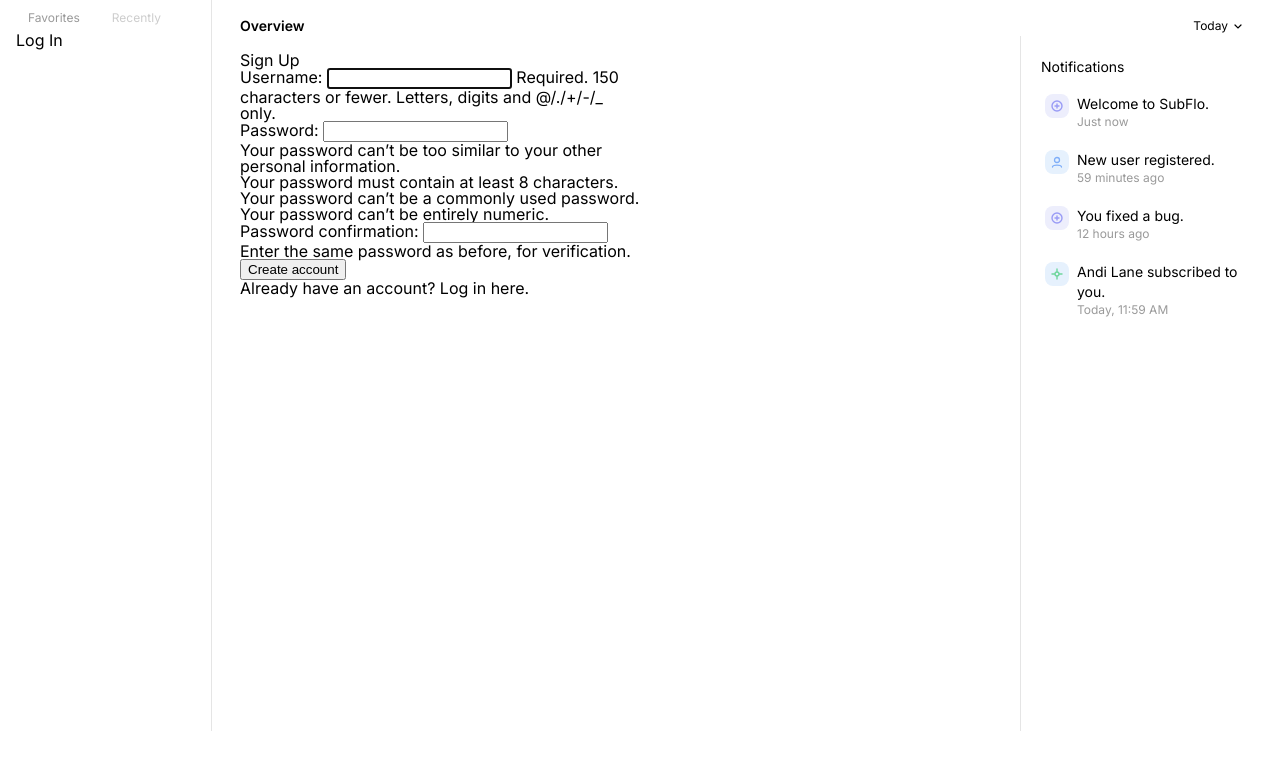
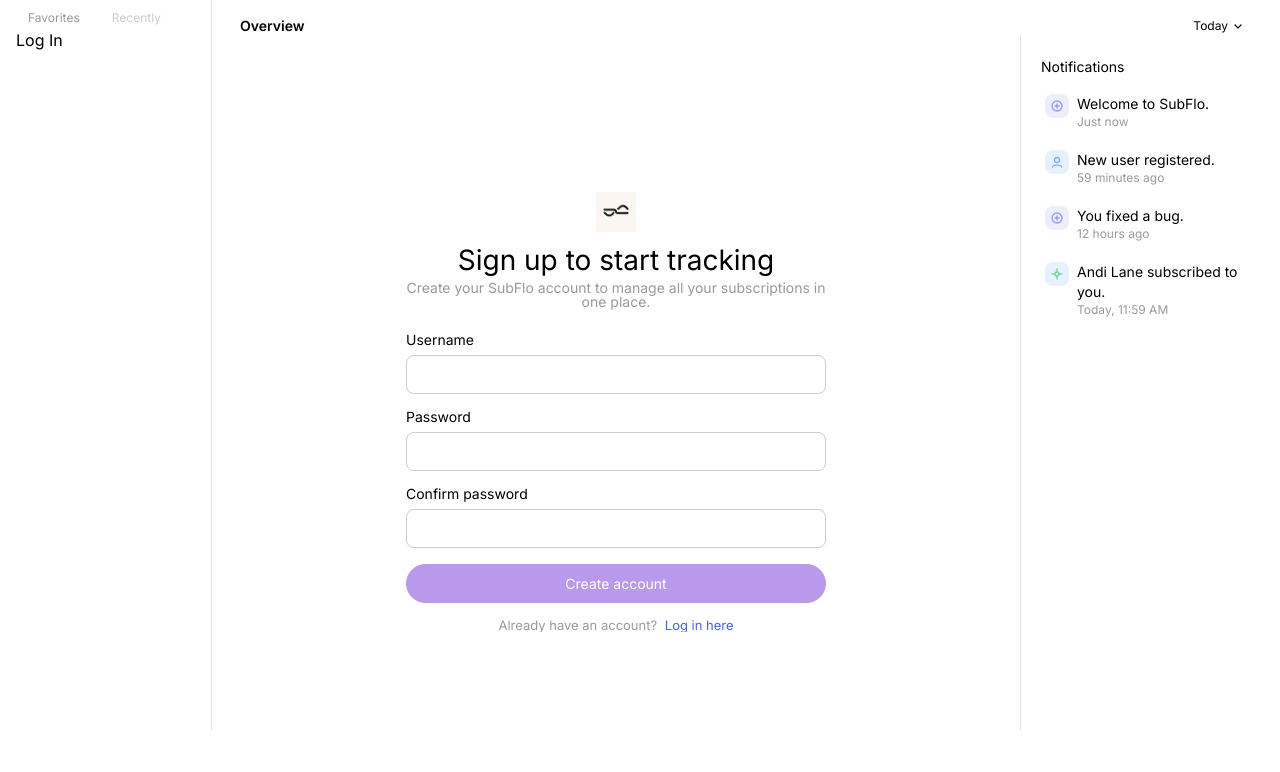
Before and after one commit to kyoonx/5_SubFlo, a Django app: page /signup/ in a window 1280 px wide. Shown: the part 69-841 px from the top of the page. Before the commit the page ends 800 px from the top, so only its background shows below. Run offline with Django 5.2, Linux system fonts and the light colour scheme; some libraries are stand-ins or nearby versions.

Commit message:
Made the sign up and login page CSS look overall nicer

```diff
--- a/templates/accounts/signup.html
+++ b/templates/accounts/signup.html
@@ -1,30 +1,95 @@
 {% extends "base.html" %}
-{% block title %}
-  Sign Up
-{% endblock %}
+{% load static %}
+{% block title %}Sign Up{% endblock %}
 
 {% block content %}
-  <div class="container mt-4" style="max-width: 400px;">
-    <h2 class="mb-3 text-center">Sign Up</h2>
+  <div class="ds-page" style="min-height: calc(100vh - 80px); display:flex; align-items:center; justify-content:center;">
+    <div class="ds-panel"
+         style="max-width: 420px; width:100%; text-align:center; background:transparent; border:none; box-shadow:none; padding:0;">
+      <div style="display:flex; flex-direction:column; align-items:center; margin-bottom:24px;">
+        <img src="{% static 'subflo_logo.jpg' %}"
+             alt="SubFlo logo"
+             style="height:40px; width:auto; margin-bottom:12px;">
+        <h1 style="font-size:28px; line-height:1.2; margin:0 0 4px;">
+          Sign up to start tracking
+        </h1>
+        <p style="margin:0; font-size:14px; color:var(--colors-black-40);">
+          Create your SubFlo account to manage all your subscriptions in one place.
+        </p>
+      </div>
 
-    {% if form.errors %}
-      <div class="alert alert-danger" role="alert">
-        Please correct the errors below.
+      {% if form.non_field_errors %}
+        <div style="margin-bottom: 12px; padding: 8px 12px; border-radius: 8px; background:#fef2f2; color:#b91c1c; font-size: 13px;">
+          {% for error in form.non_field_errors %}
+            <div>{{ error }}</div>
+          {% endfor %}
         </div>
       {% endif %}
 
-    <form method="POST" class="card p-3 shadow-sm">
+      <form method="POST" novalidate style="text-align:left;">
         {% csrf_token %}
-      {{ form.as_p }}
 
-      <div class="d-grid mt-3">
-        <button type="submit" class="btn btn-primary">Create account</button>
+        <div class="ds-form-group">
+          <label class="ds-label" for="id_username">Username</label>
+          <input
+            class="ds-input"
+            type="text"
+            name="username"
+            id="id_username"
+            value="{{ form.username.value|default_if_none:'' }}"
+            autocomplete="username"
+          >
+          {% for error in form.username.errors %}
+            <p style="color:#f04438; font-size:12px; margin-top:4px;">{{ error }}</p>
+          {% endfor %}
+        </div>
+
+        <div class="ds-form-group">
+          <label class="ds-label" for="id_password1">Password</label>
+          <input
+            class="ds-input"
+            type="password"
+            name="password1"
+            id="id_password1"
+            autocomplete="new-password"
+          >
+          {% for error in form.password1.errors %}
+            <p style="color:#f04438; font-size:12px; margin-top:4px;">{{ error }}</p>
+          {% endfor %}
+        </div>
+
+        <div class="ds-form-group">
+          <label class="ds-label" for="id_password2">Confirm password</label>
+          <input
+            class="ds-input"
+            type="password"
+            name="password2"
+            id="id_password2"
+            autocomplete="new-password"
+          >
+          {% for error in form.password2.errors %}
+            <p style="color:#f04438; font-size:12px; margin-top:4px;">{{ error }}</p>
+          {% endfor %}
+        </div>
+
+        <div class="ds-actions-row" style="margin-top: 16px;">
+          <button type="submit"
+                  class="ds-btn"
+                  style="width: 100%; justify-content: center;
+                         background-color: var(--colors-secondary-purple);
+                         border-color: var(--colors-secondary-purple);
+                         color:#ffffff;">
+            Create account
+          </button>
         </div>
       </form>
 
-    <p class="mt-3 text-muted small text-center">
-      Already have an account?
-      <a href="{% url 'login_urlpattern' %}">Log in here</a>.
-    </p>
+      <div class="ds-content-section" style="margin-top: 16px; text-align: center; font-size: 13px; color: var(--colors-black-40);">
+        <span>Already have an account?</span>
+        <a href="{% url 'login_urlpattern' %}" style="margin-left: 4px; color: #465fff; text-decoration: none;">
+          Log in here
+        </a>
+      </div>
+    </div>
   </div>
 {% endblock %}
```
Also changed, not shown: templates/accounts/login.html (+84 -36 lines). Lines whose indentation alone changed are shown as unchanged.
